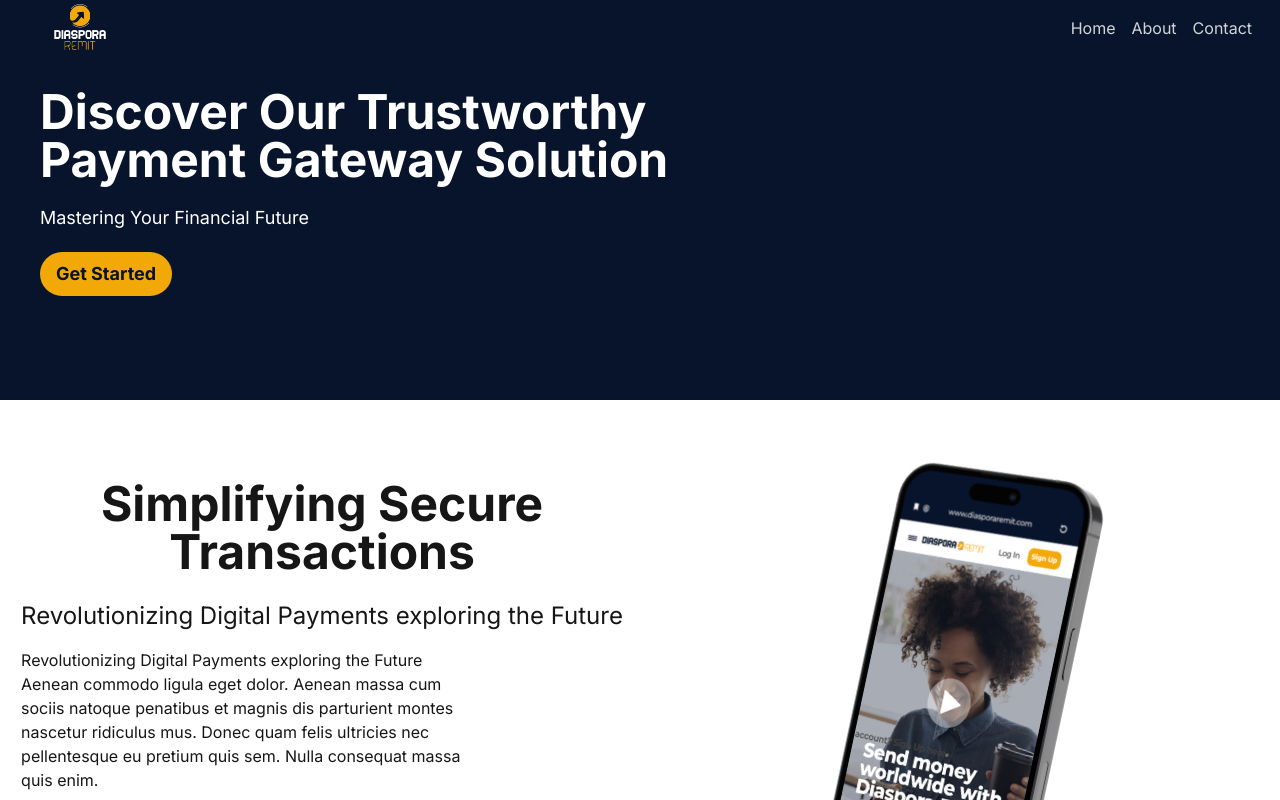
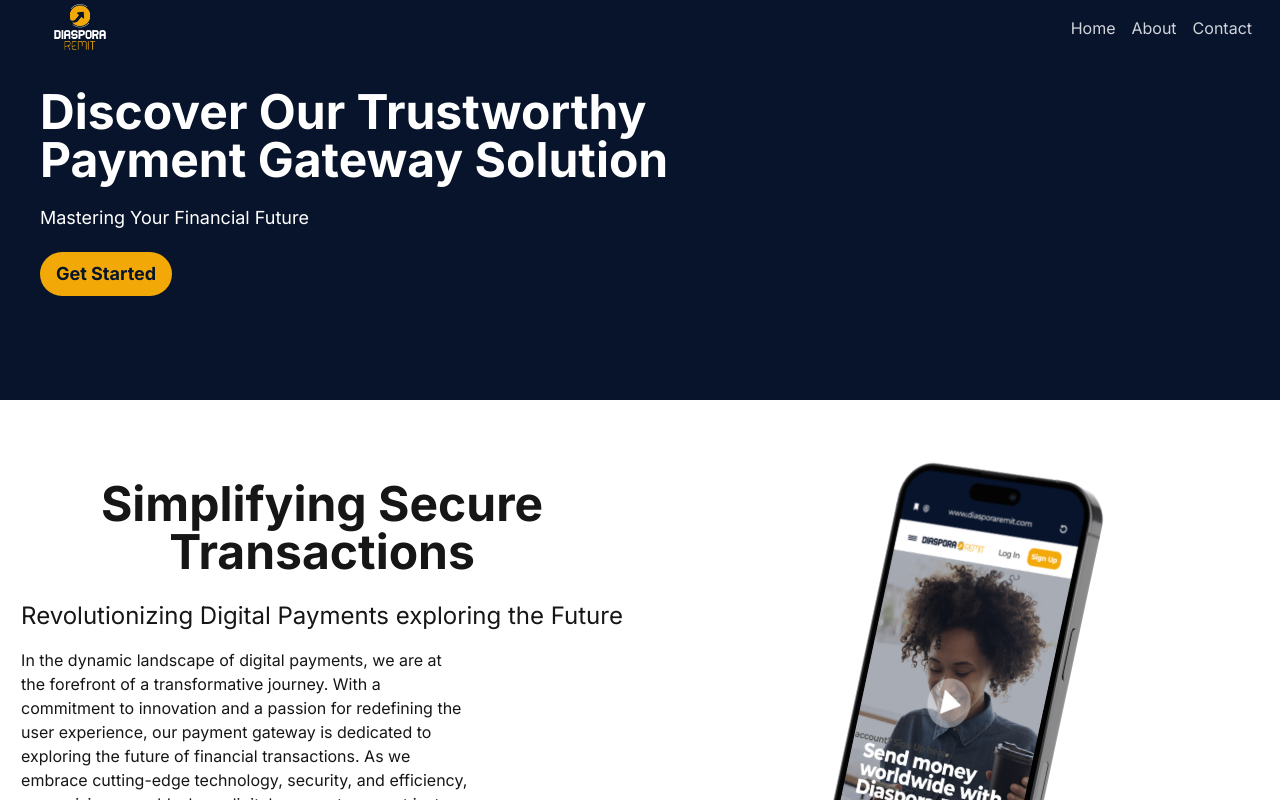
Before and after one commit to muwongelawrence-tech/diaspora_remit, a React (Create React App) app: page /about in a window 1280 px wide. Built offline with nearby package versions, Linux system fonts and the light colour scheme; the HTML template or start-up script is replaced by a standard one.

Commit message:
changes to the build

```diff
--- a/src/components/Blogs.jsx
+++ b/src/components/Blogs.jsx
@@ -10,7 +10,7 @@ function Blogs() {
       title: "The Role of Payment Gateway Apps in E-Commerce Success",
       category: "News",
       description:
-        "Graduation is coming up and you still don’t have a job? Many students wait until they graduate to start looking for a job.",
+        "In the fast-evolving world of e-commerce, the significance of payment gateway apps cannot be overstated. These digital gateways serve as the vital link between online businesses and their customers, playing a pivotal role in shaping the success of e-commerce ventures.",
     },
     {
       id: 2,
@@ -18,15 +18,14 @@ function Blogs() {
       title: "Unlocking Secure Payments With a Payment Gateway",
       category: "Tips & Trick",
       description:
-        "Tired of the broke college student stereotype? Well, these days, in the glorious age of the internet… your options for making money are practically endless",
+        "In the era of digital transactions, unlocking secure payments is a mission critical to the success of businesses and the peace of mind of consumers. At the heart of this security landscape lies the indispensable role of a payment gateway. This blog embarks on a journey to explore how payment gateways serve as the key to ensuring that financial transactions are not only convenient but, more importantly, secure.",
     },
     {
       id: 3,
       imageUrl: "images/blog3.jpg",
       title: "The Evolution of Payment Gateway Apps Innovations",
       category: "Insight",
-      description:
-        "With a new school year here, now’s the perfect time to get serious about searching for and winning scholarships to pay for college! Since many.",
+      description: "Embarking on a journey through time, we explore the dynamic landscape of payment gateway apps and the transformative innovations that have shaped their evolution. From humble beginnings to cutting-edge advancements, this blog delves into the fascinating story of how payment gateway apps have adapted, innovated, and revolutionized the way we conduct financial transactions.",
     },
     // Add more blog objects as needed
   ];
--- a/src/components/VisionComponent.jsx
+++ b/src/components/VisionComponent.jsx
@@ -42,8 +42,7 @@ function VisionComponent() {
             <div>
               <h2 className="text-2xl my-2 text-[#161616]">Diaspora vision</h2>
               <p className="max-w-xs  text-[#161616]">
-                Lorem ipsum dolor sit amet consectetuer adipiscing elit. Aenean
-                commodo ligula eget dolor. Aenean massa cum sociis.
+              To be the leading force in revolutionizing digital payments, setting new standards for security, efficiency, and user experience.
               </p>
             </div>
           </div>
@@ -57,8 +56,7 @@ function VisionComponent() {
             <div>
               <h2 className="text-2xl my-2 text-[#161616]">Diaspora Mission</h2>
               <p className="max-w-xs  text-[#161616]">
-                Lorem ipsum dolor sit amet consectetuer adipiscing elit. Aenean
-                commodo ligula eget dolor. Aenean massa cum sociis.
+                 To empower businesses and individuals by providing seamless and secure payment solutions, fostering financial inclusivity, and enhancing the global economy through innovation and reliability.
               </p>
             </div>
           </div>
--- a/src/pages/About.jsx
+++ b/src/pages/About.jsx
@@ -39,11 +39,7 @@ function About() {
                   Revolutionizing Digital Payments exploring the Future
                 </h2>
                 <p className="max-w-xs md:max-w-md text-[#161616]">
-                  Revolutionizing Digital Payments exploring the Future Aenean
-                  commodo ligula eget dolor. Aenean massa cum sociis natoque
-                  penatibus et magnis dis parturient montes nascetur ridiculus
-                  mus. Donec quam felis ultricies nec pellentesque eu pretium
-                  quis sem. Nulla consequat massa quis enim.
+                  In the dynamic landscape of digital payments, we are at the forefront of a transformative journey. With a commitment to innovation and a passion for redefining the user experience, our payment gateway is dedicated to exploring the future of financial transactions. As we embrace cutting-edge technology, security, and efficiency, we envision a world where digital payments are not just transactions but seamless and empowering interactions.
                 </p>
 
                 <h2 className="text-xl my-4 text-[#161616]">
```
